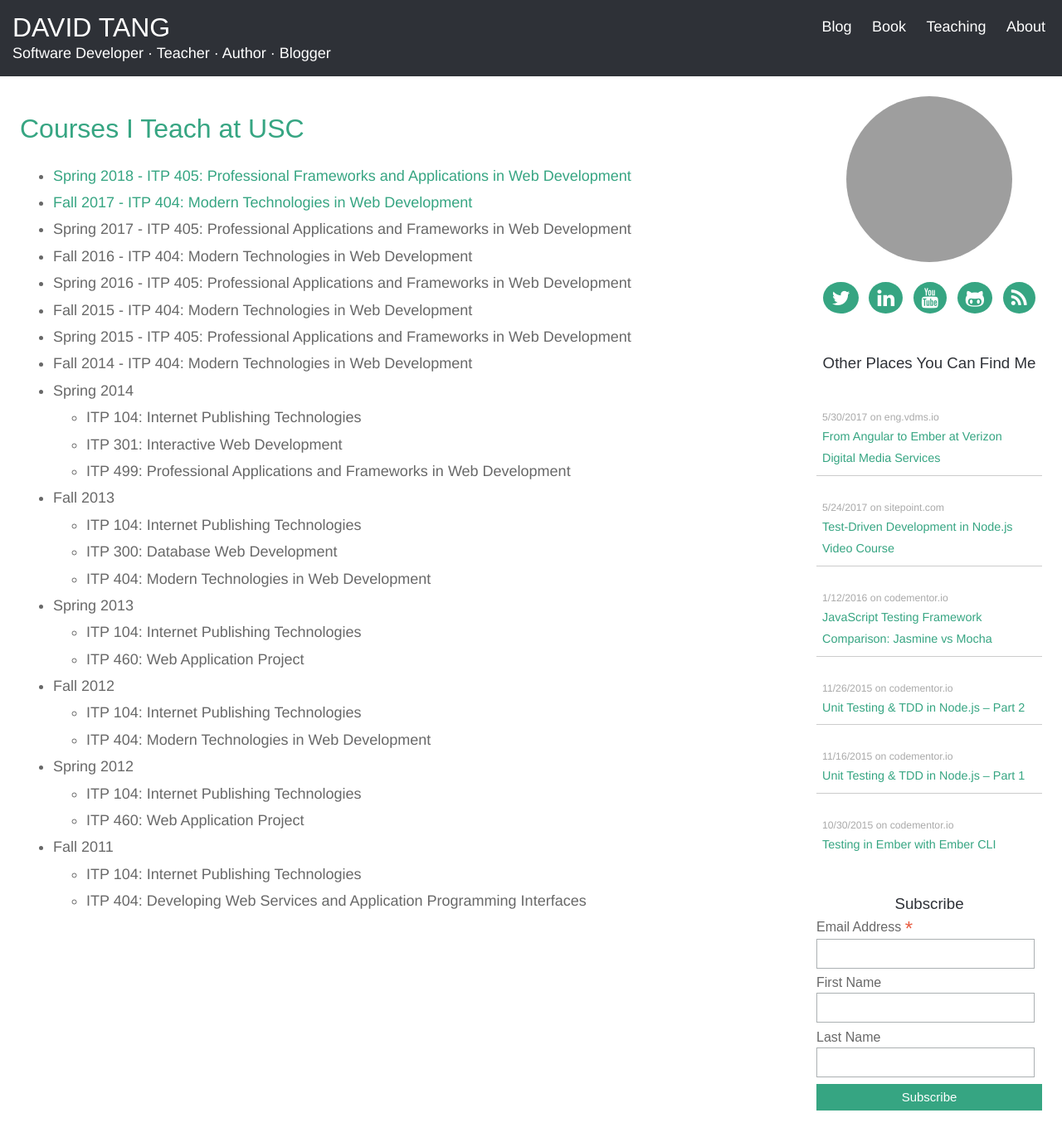
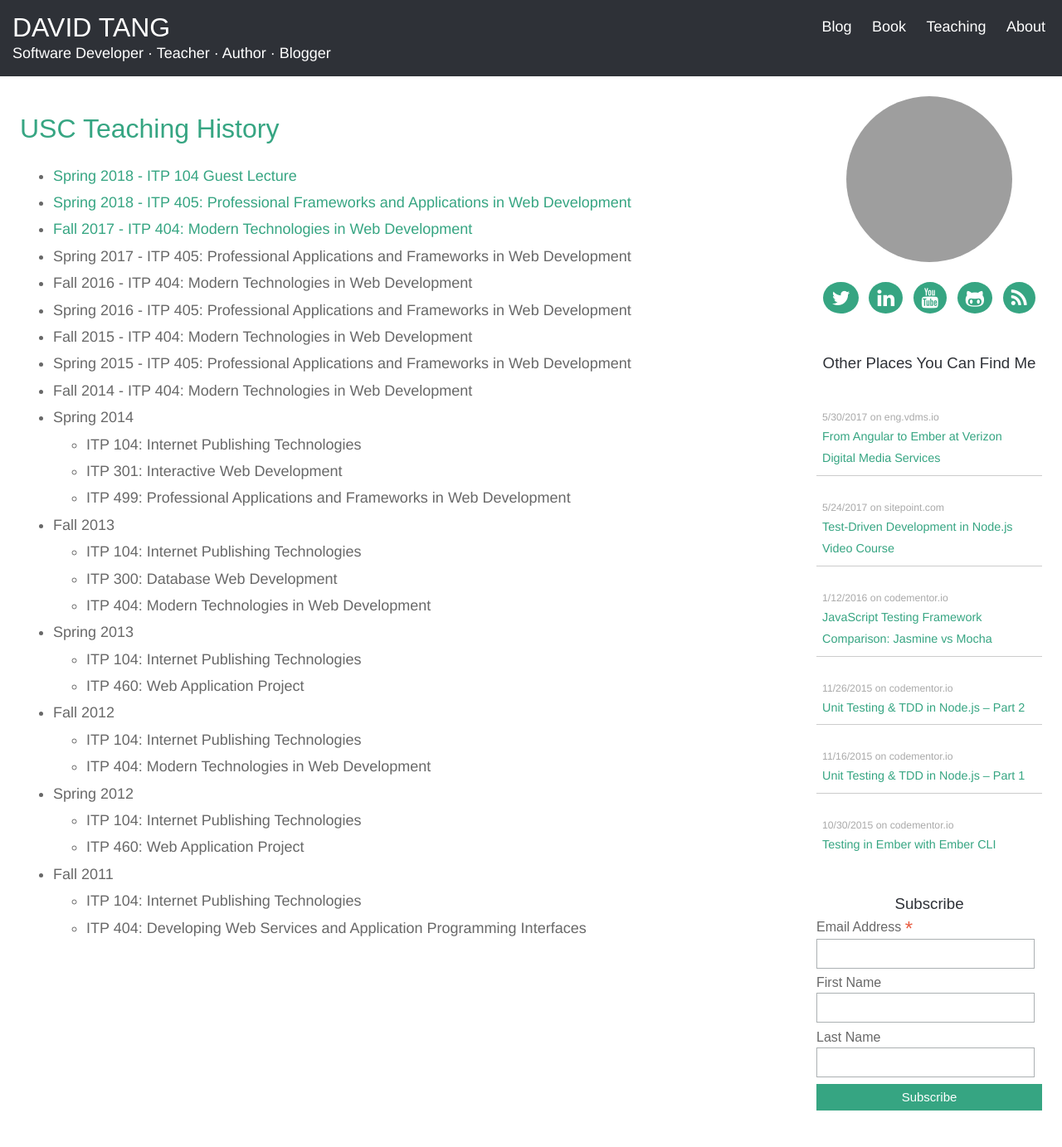
Before and after one commit to iamdtang/skaterdav85.github.io, a Jekyll site: the page built from teaching.md, in a window 1280 px wide. Shown: the whole page at 83% size. Built offline with Jekyll 4.4.1, drawn with Linux system fonts in a browser that asks for light colours; nearby versions of some CDN libraries; grey boxes are pictures that could not be loaded.

Commit message:
Update teaching.md

```diff
--- a/teaching.md
+++ b/teaching.md
@@ -3,8 +3,10 @@ layout: default
 title: Teaching
 permalink: teaching
 ---
-# Courses I Teach at USC
 
+# USC Teaching History
+
+*   [Spring 2018 - ITP 104 Guest Lecture](https://slides.com/davidtang/itp-104-intro-to-javascript-and-jquery#/)
 *   [Spring 2018 - ITP 405: Professional Frameworks and Applications in Web Development](/teaching/2018/itp405)
 *   [Fall 2017 - ITP 404: Modern Technologies in Web Development](/teaching/2017/itp404)
 *   Spring 2017 - ITP 405: Professional Applications and Frameworks in Web Development
```
